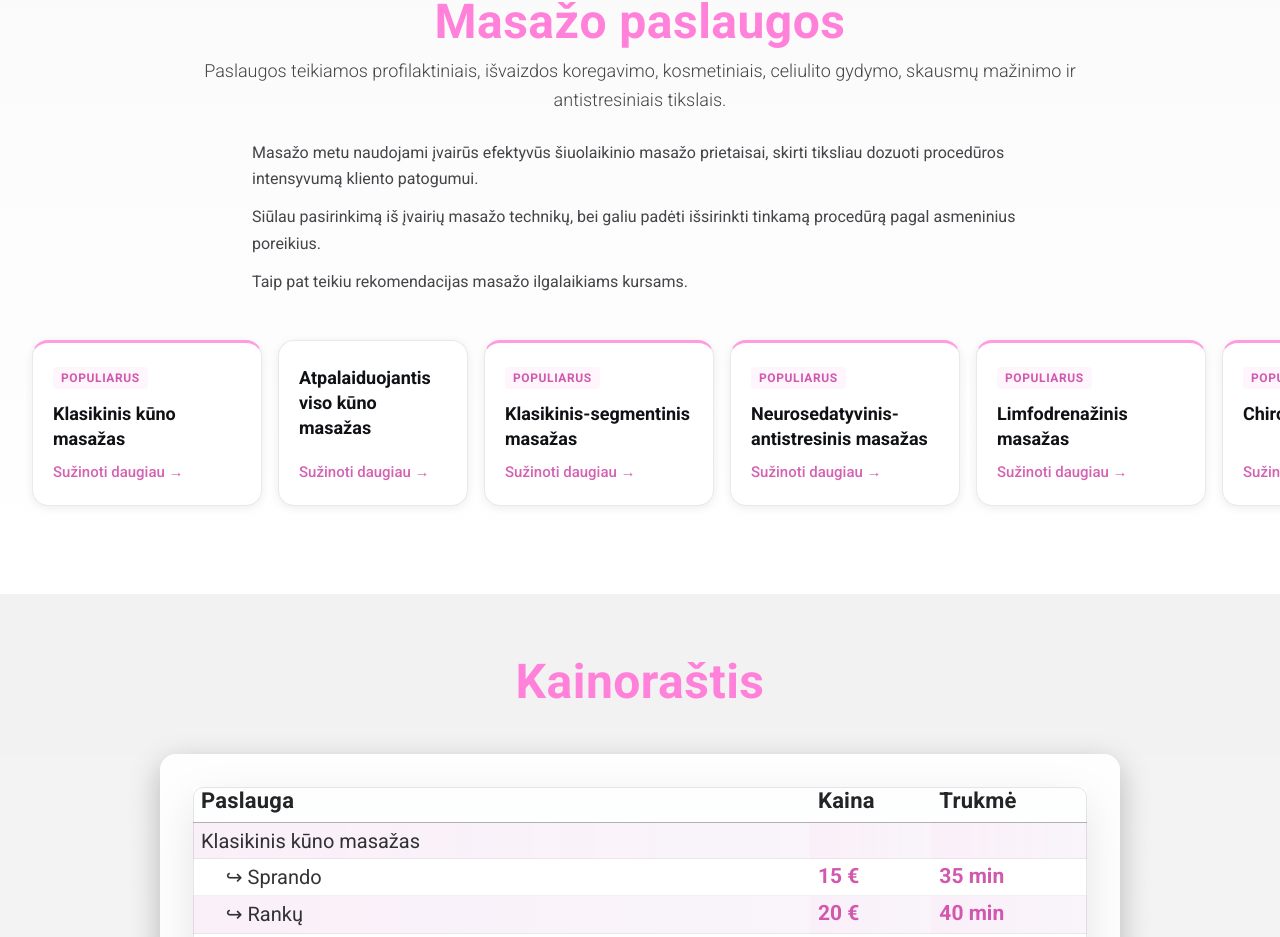
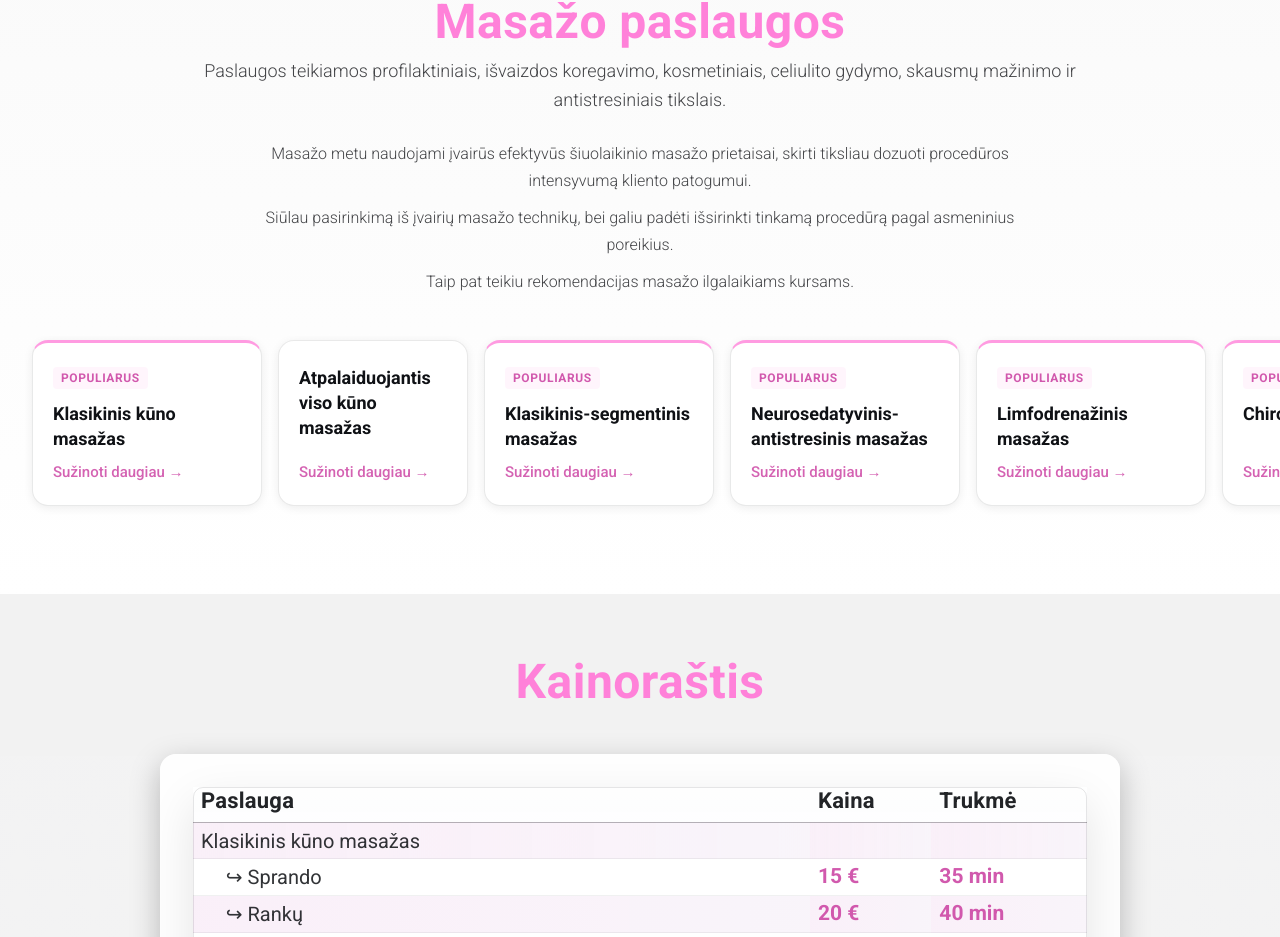
Before and after one commit to irgipaulius/website-masazai.net, a React (Create React App) app: page / in a window 1280 px wide. Shown: the part 1536-2473 px from the top of the page. Built offline with nearby package versions, Linux system fonts and the light colour scheme.

Commit message:
fix: intro_details typography to match site font
- Add font-weight: 300, font-family: inherit
- Center-align text for better visual balance
- Remove default paragraph margins
- Adjust line-height to 1.7 for readability
- Reduce gap to 1rem for tighter spacing

```diff
--- a/src/components/MassageAccordion.module.css
+++ b/src/components/MassageAccordion.module.css
@@ -36,12 +36,18 @@
   margin: 2.4rem auto 0;
   display: flex;
   flex-direction: column;
-  gap: 1.2rem;
+  gap: 1rem;
   font-size: 1.6rem;
+  font-weight: 300;
   color: var(--text-1);
-  line-height: 1.65;
-  text-align: left;
+  line-height: 1.7;
+  text-align: center;
   padding: 0 3.2rem;
+  font-family: inherit;
+}
+
+.intro_details p {
+  margin: 0;
 }
 
 /* ── Horizontal card scroll ──────────────────────────────────── */
```
